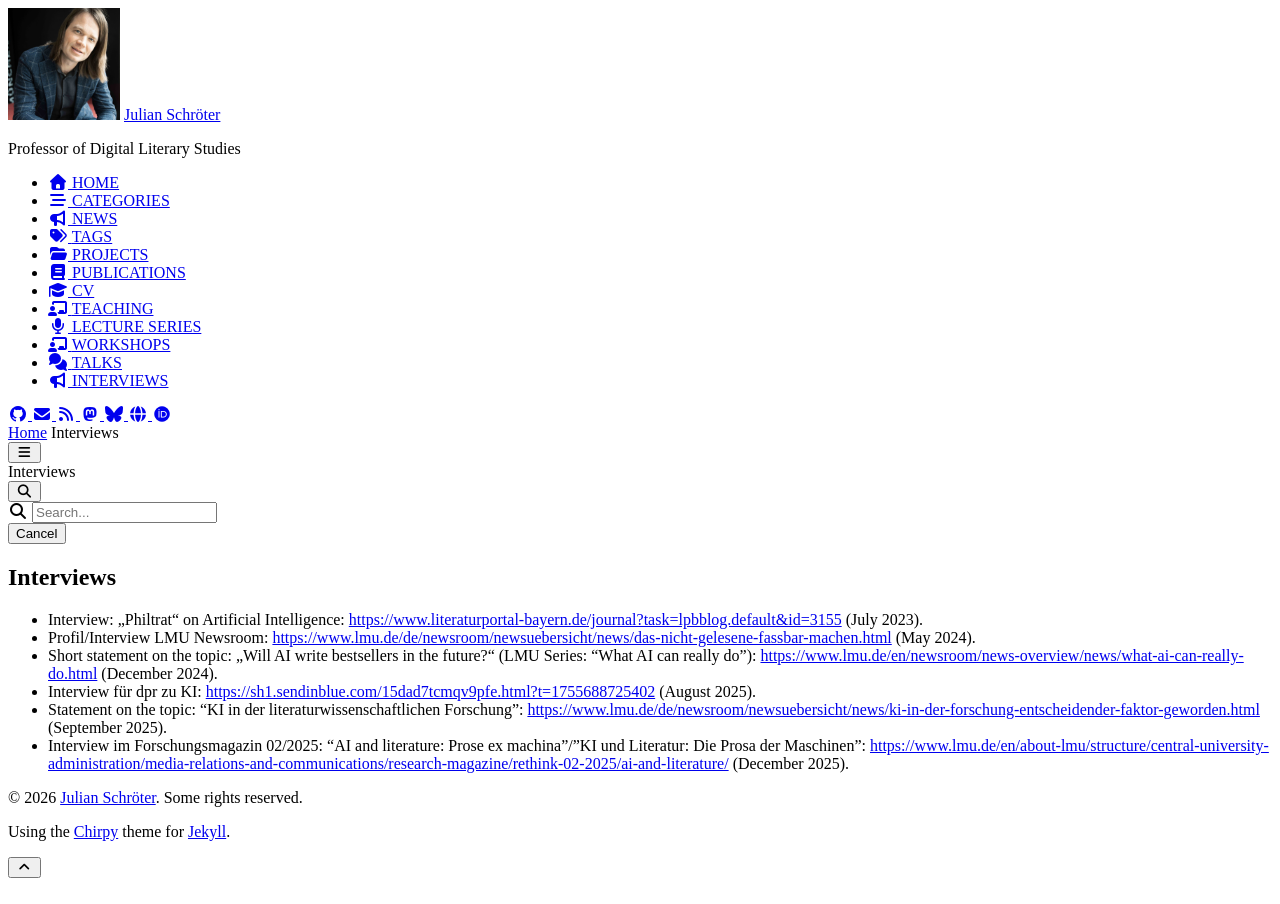
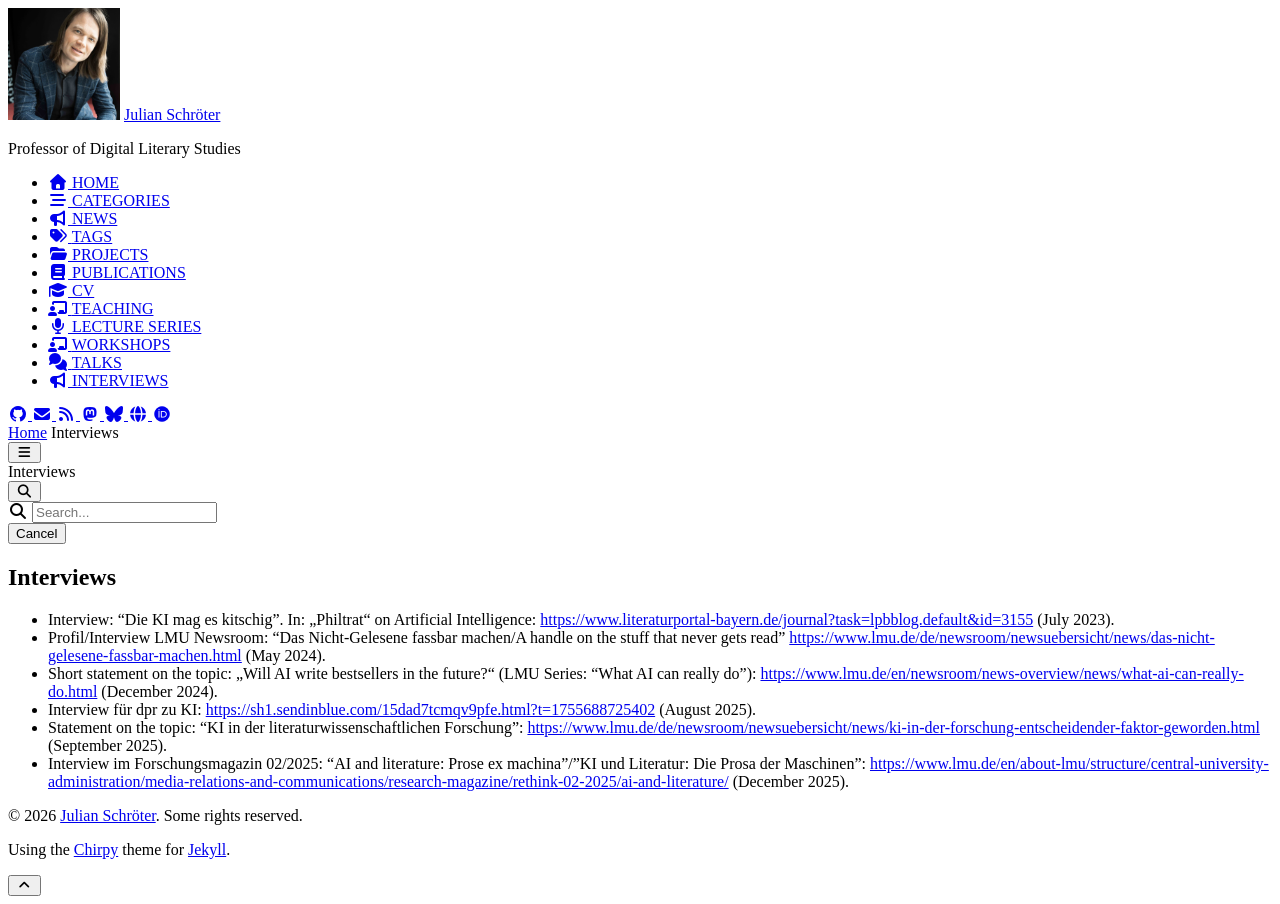
Before and after one commit to julianschroeter/julianschroeter.github.io, a Jekyll site: the page built from _tabs/interviews.md, in a window 1280 px wide. Built offline with Jekyll 4.4.1, drawn with Linux system fonts in a browser that asks for light colours; cached includes are drawn as plain includes; nearby versions of some CDN libraries.

Commit message:
interviews

```diff
--- a/_tabs/interviews.md
+++ b/_tabs/interviews.md
@@ -6,8 +6,8 @@ order: 8
 ---
 
 
-- Interview: „Philtrat“ on Artificial Intelligence: [https://www.literaturportal-bayern.de/journal?task=lpbblog.default&id=3155](https://www.literaturportal-bayern.de/journal?task=lpbblog.default&id=3155) (July 2023).
-- Profil/Interview LMU Newsroom: [https://www.lmu.de/de/newsroom/newsuebersicht/news/das-nicht-gelesene-fassbar-machen.html](https://www.lmu.de/de/newsroom/newsuebersicht/news/das-nicht-gelesene-fassbar-machen.html) (May 2024).
+- Interview: "Die KI mag es kitschig". In: „Philtrat“ on Artificial Intelligence: [https://www.literaturportal-bayern.de/journal?task=lpbblog.default&id=3155](https://www.literaturportal-bayern.de/journal?task=lpbblog.default&id=3155) (July 2023).
+- Profil/Interview LMU Newsroom: "Das Nicht-Gelesene fassbar machen/A handle on the stuff that never gets read" [https://www.lmu.de/de/newsroom/newsuebersicht/news/das-nicht-gelesene-fassbar-machen.html](https://www.lmu.de/de/newsroom/newsuebersicht/news/das-nicht-gelesene-fassbar-machen.html) (May 2024).
 - Short statement on the topic: „Will AI write bestsellers in the future?“ (LMU Series: "What AI can really do"): [https://www.lmu.de/en/newsroom/news-overview/news/what-ai-can-really-do.html](https://www.lmu.de/en/newsroom/news-overview/news/what-ai-can-really-do.html)  (December 2024).
 - Interview für dpr zu KI: [https://sh1.sendinblue.com/15dad7tcmqv9pfe.html?t=1755688725402](https://sh1.sendinblue.com/15dad7tcmqv9pfe.html?t=1755688725402) (August 2025).
 - Statement on the topic: "KI in der literaturwissenschaftlichen Forschung": [https://www.lmu.de/de/newsroom/newsuebersicht/news/ki-in-der-forschung-entscheidender-faktor-geworden.html](https://www.lmu.de/de/newsroom/newsuebersicht/news/ki-in-der-forschung-entscheidender-faktor-geworden.html) (September 2025).
```
